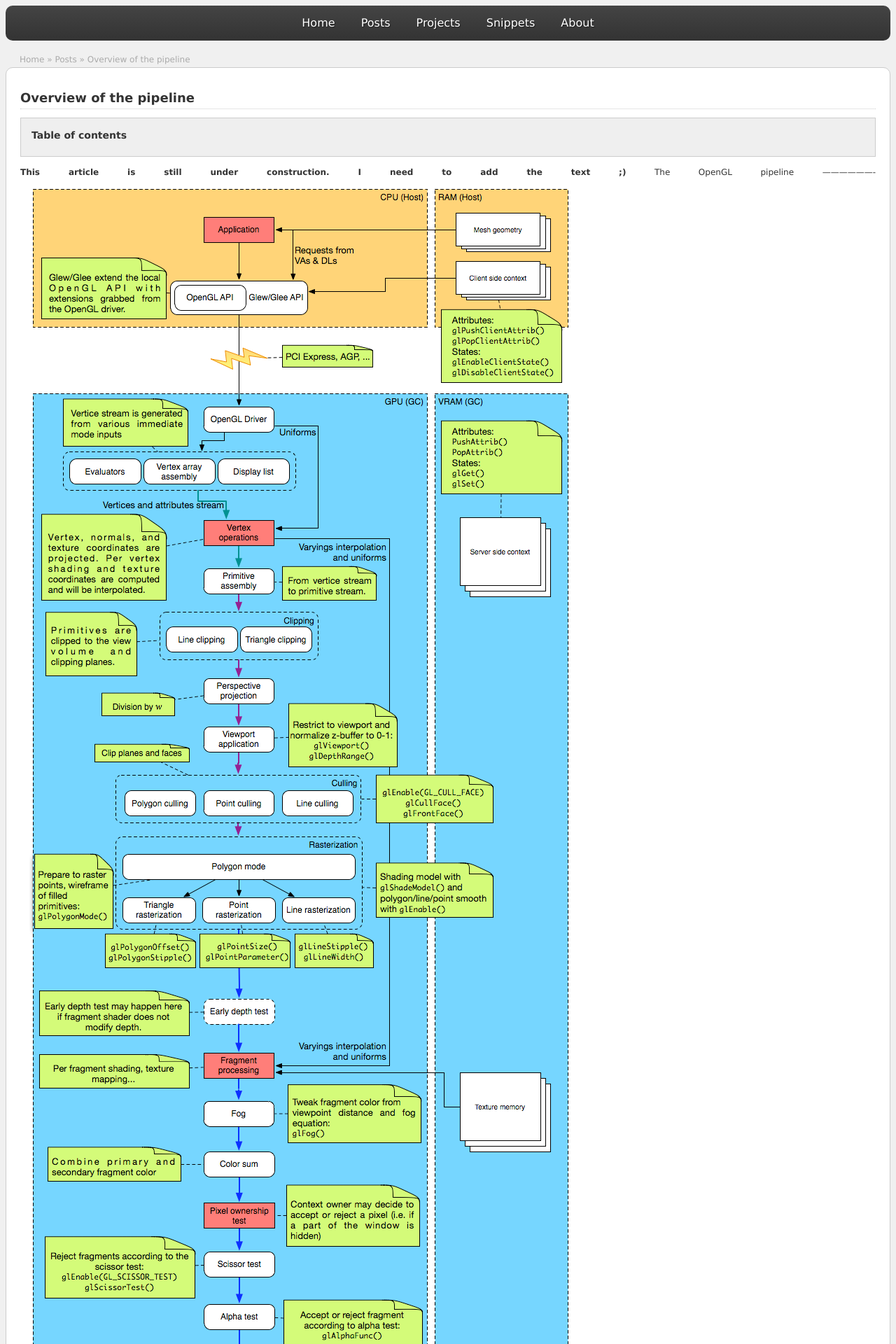
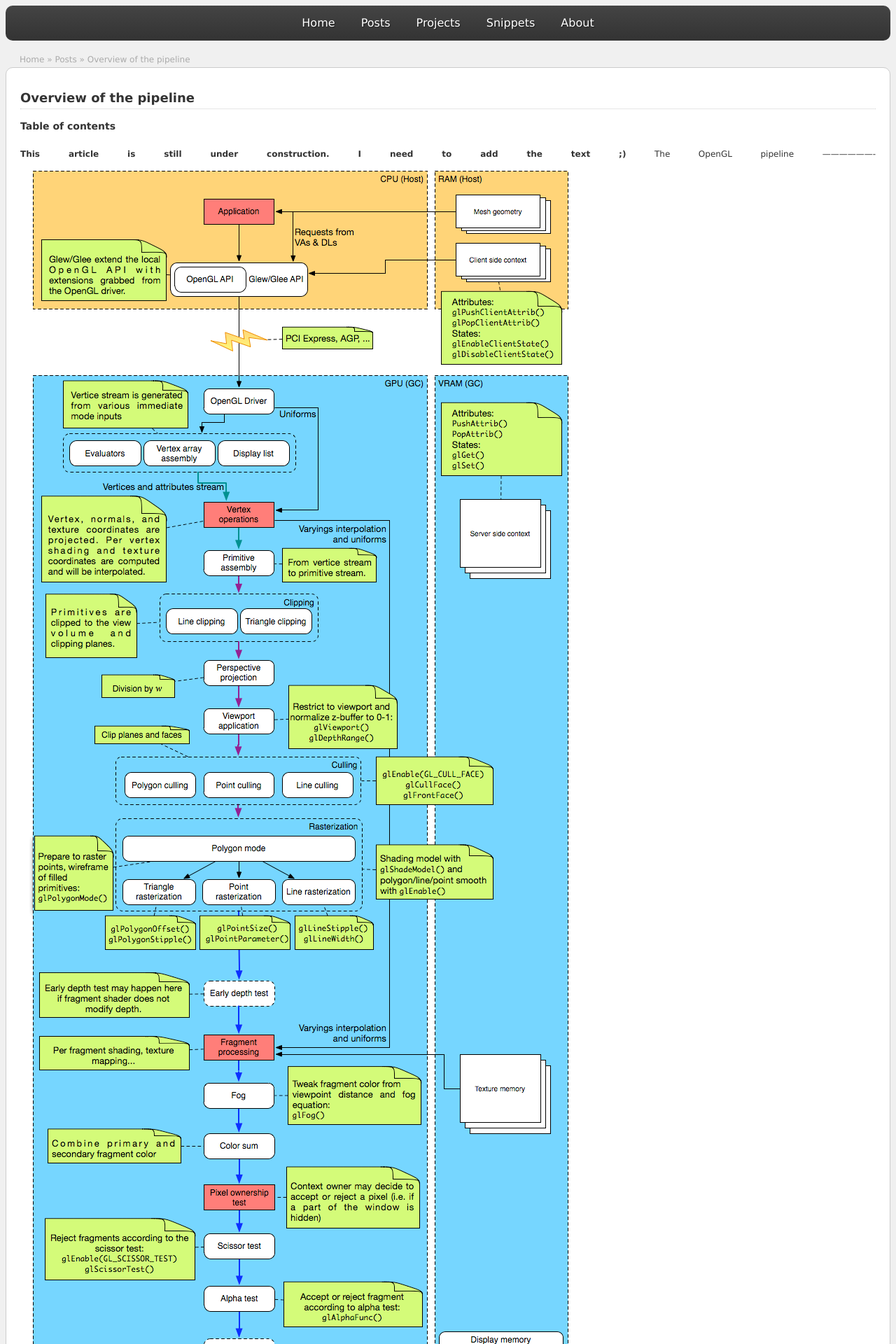
Before and after one commit to NewbiZ/newbiz.github.com, a Jekyll site: the page built from _posts/opengl/2010-01-19-Overview-of-the-pipeline.markdown, in a window 1280 px wide. Shown: the top 1920 px of the page at 70% size. Built offline with Jekyll 4.4.1, drawn with Linux system fonts in a browser that asks for light colours; Markdown is read by kramdown in place of the engine named in the settings.

```diff
--- a/css/classic.css
+++ b/css/classic.css
@@ -179,9 +179,6 @@
 
 #content #generated-toc
 {
-  border:           1px solid #CCCCCC;
-  background-color: #EFEFEF;
-  padding-left:     15px;
 }
 
 #content #generated-toc .hidden
```
